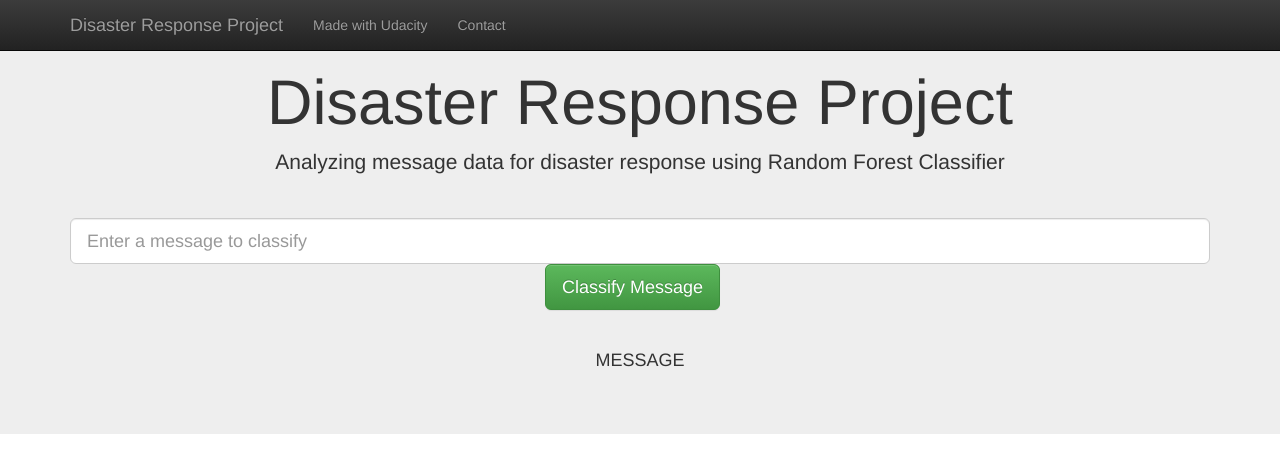
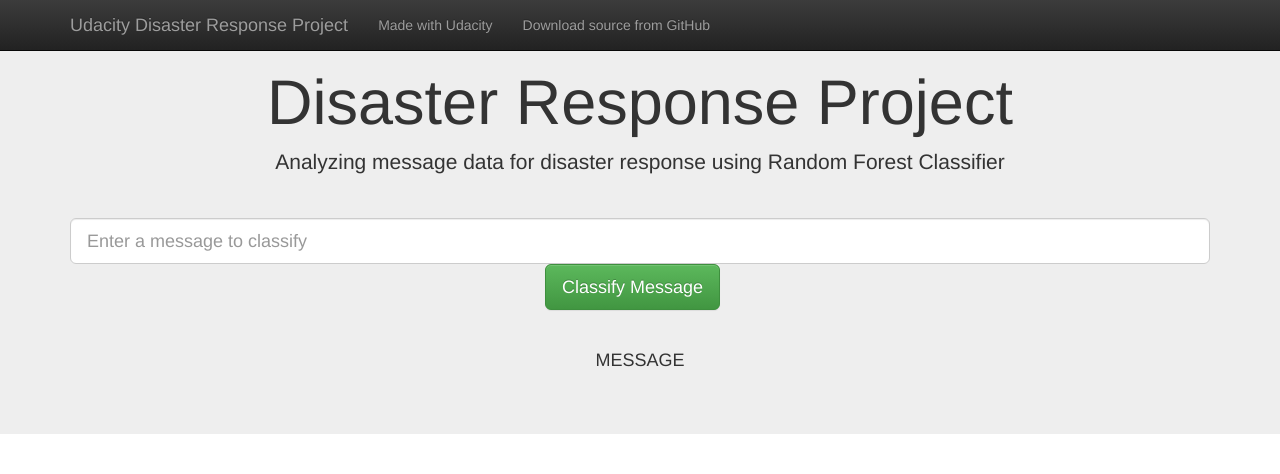
Before and after one commit to NYCDS2020/DisasterResponsePipeline, a Flask app: template app/templates/go.html in a window 1280 px wide. Shown: the top 474 px of the page. Run offline with Flask 2, Linux system fonts and the light colour scheme; the template is opened without the code that fills it, so the values that code supplies are empty; parts of the project's set-up code (start-up, migrations or seed data) failed here and were passed over; some libraries are stand-ins or nearby versions.

Commit message:
Update to GitHub link in master.html
Added custom GitHub link

```diff
--- a/app/templates/master.html
+++ b/app/templates/master.html
@@ -18,12 +18,12 @@
 <nav class="navbar navbar-inverse navbar-fixed-top">
     <div class="container">
         <div class="navbar-header">
-            <a class="navbar-brand" href="/">Disaster Response Project</a>
+            <a class="navbar-brand" href="/">Udacity Disaster Response Project</a>
         </div>
         <div id="navbar" class="collapse navbar-collapse">
             <ul class="nav navbar-nav">
                 <li><a href="https://www.udacity.com/">Made with Udacity</a></li>
-                <li><a href="https://github.com/">Contact</a></li>
+                <li><a href="https://github.com/NYCDS2020/DisasterResponsePipeline/">Download source from GitHub</a></li>
             </ul>
         </div>
     </div>
```
